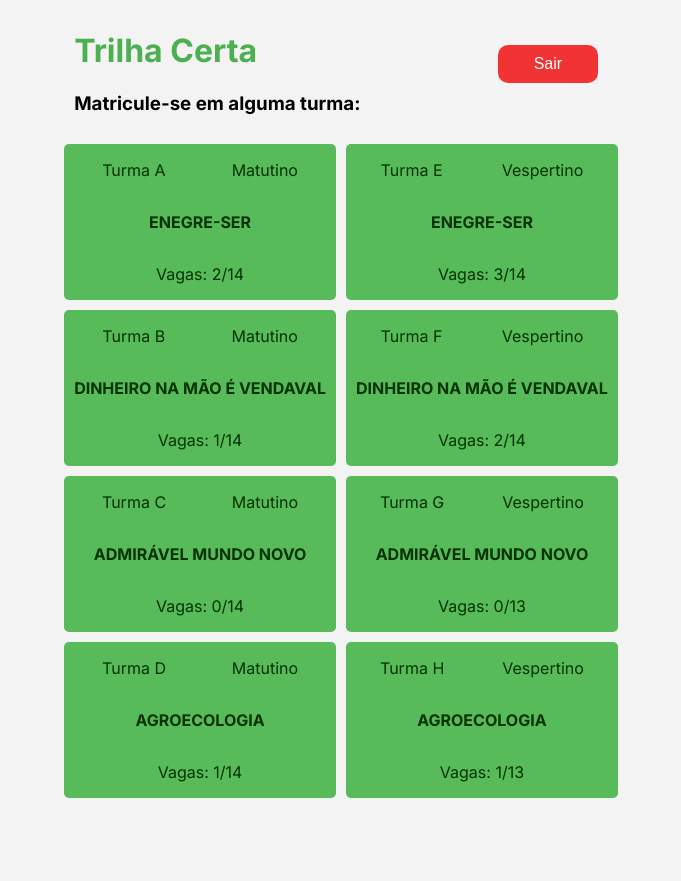
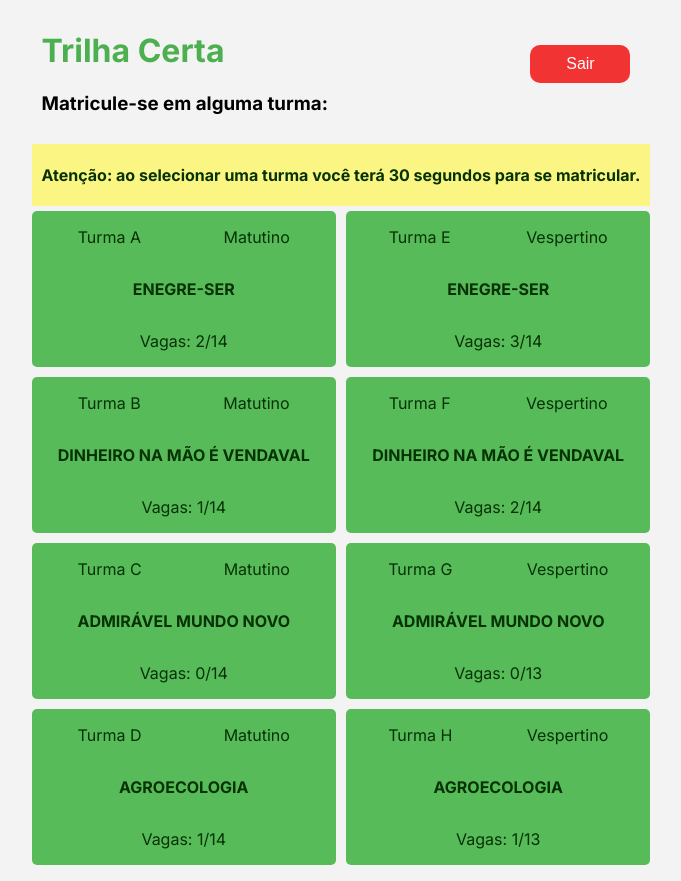
Before and after one commit to Cassio-hue/projeto-trilha-certa, a Flask app: page /aluno_menu in a window 1280 px wide. Shown: the whole page, without its empty margins (304-985 px from the left). Before the commit the page ends 798 px from the top, so only its background shows below. Run offline with Flask 3, Linux system fonts and the light colour scheme; the visitor is signed in with stand-in values (Sample User, id 1); some libraries are stand-ins or nearby versions.

Commit message:
feat: timer do modal

```diff
--- a/src/static/css/aluno/aluno-menu.css
+++ b/src/static/css/aluno/aluno-menu.css
@@ -84,3 +84,14 @@
 #logout {
   width: 100px;
 }
+
+.atention {
+  background-color: #fef65bbb;
+  width: 100%;
+  padding: 5px;
+  display: flex;
+  justify-content: center;
+  align-items: center;
+  margin-bottom: 5px;
+  font-weight: bold;
+}
--- a/src/templates/aluno/menu.html
+++ b/src/templates/aluno/menu.html
@@ -17,23 +17,16 @@
         <h3>Matricule-se em alguma turma:</h3>
       </div>
       <div>
-        <form action="/logout">
+        <form action="/logout" id="logout-form">
           <button id="logout" type="submit">Sair</button>
         </form>
       </div>
     </div>
     <form method="post">
 
-      <!-- <select type="text" id="turmas" name="turmas" placeholder="Escolha uma turma" required>
-        <option value="A">Turma A</option>
-        <option value="B">Turma B</option>
-        <option value="C">Turma C</option>
-        <option value="D">Turma D</option>
-        <option value="F">Turma F</option>
-        <option value="G">Turma G</option>
-        <option value="H">Turma H</option>
-      </select> -->
-
+      <div class="atention">
+        <p>Atenção: ao selecionar uma turma você terá 30 segundos para se matricular.</p>
+      </div>
       <div class="card-columns">
         <div class="card-wraper">
           <div class="card" onclick="handleModal('A')">
@@ -147,6 +140,7 @@
       <div class="modal">
         <div class="modal-content">
           <p id="title"></p>
+          <p id="timer">30</p>
           <button type="button" id="cancel" onclick={handleModal()}>Cancelar</button>
           <button type="button" onclick={handleSave()}>Confirmar</button>
         </div>
@@ -158,6 +152,8 @@
   </main>
 
   <script>
+
+    let myInterval = NaN;
 
     function handleSave() {
       const modal = document.querySelector('.modal');
@@ -173,15 +169,39 @@
       const actualStyle = modal.style.display;
       if (actualStyle === 'block') {
         modal.style.display = 'none';
+        myStop();
       } else {
         modal.style.display = 'block';
+        myStart();
       }
 
-      // Colocar lock e limite de tempo para fechar
       modal.setAttribute('id', turma)
       title = document.getElementById('title')
-     title.innerHTML = `Tem certeza que deseja se matricular na turma ${turma}?`
+      title.innerHTML = `Tem certeza que deseja se matricular na turma ${turma}?`
+}
+
+  function myTimer() {
+    const timerElement = document.getElementById("timer");
+    let timeLeft = parseInt(timerElement.textContent);
+    timeLeft--;
+    timerElement.textContent = timeLeft;
+
+    if (timeLeft <= 0) {
+      clearInterval(myInterval);
+      form = document.getElementById('logout-form')
+      form.submit()
     }
+  }
+
+  function myStop() {
+    clearInterval(myInterval);
+    const timerElement = document.getElementById("timer");
+    timerElement.textContent = 30;
+  }
+
+  function myStart() {
+    myInterval = setInterval(myTimer, 1000);
+  }
 
   </script>
 
```
